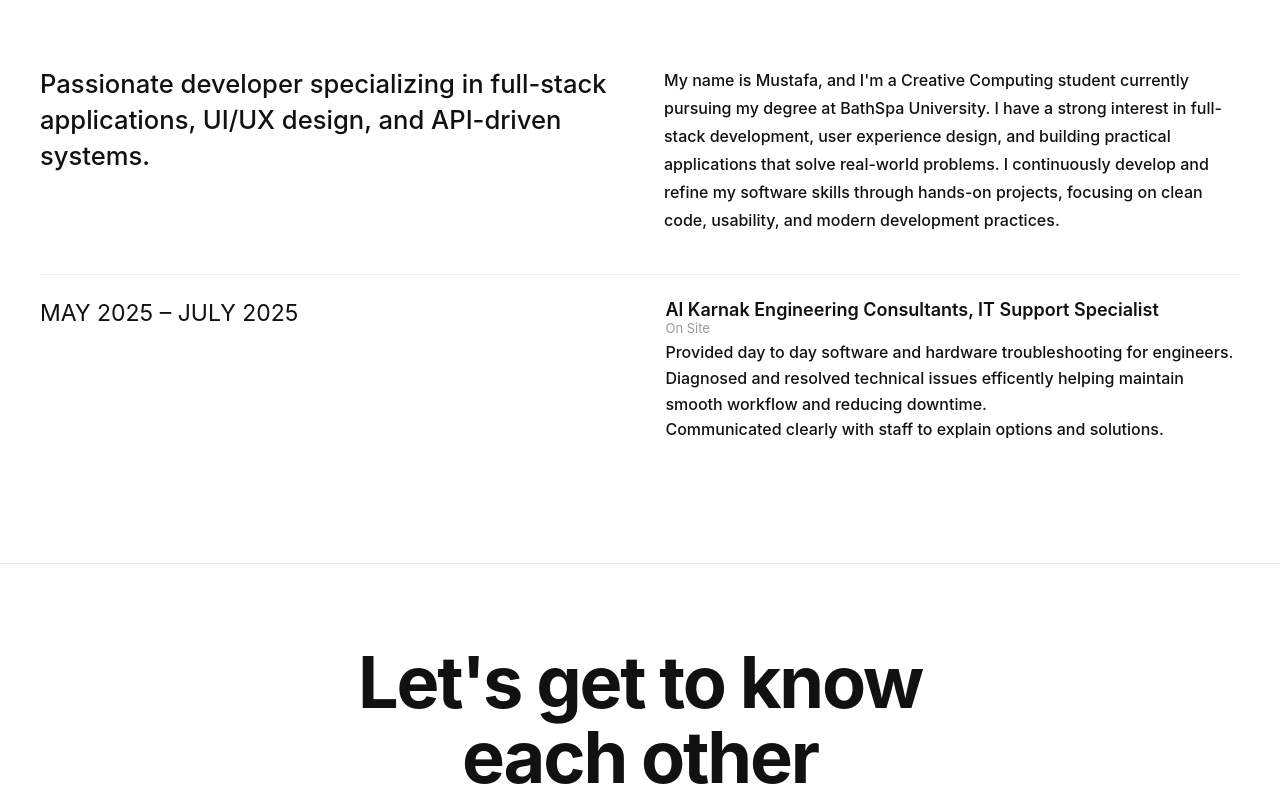
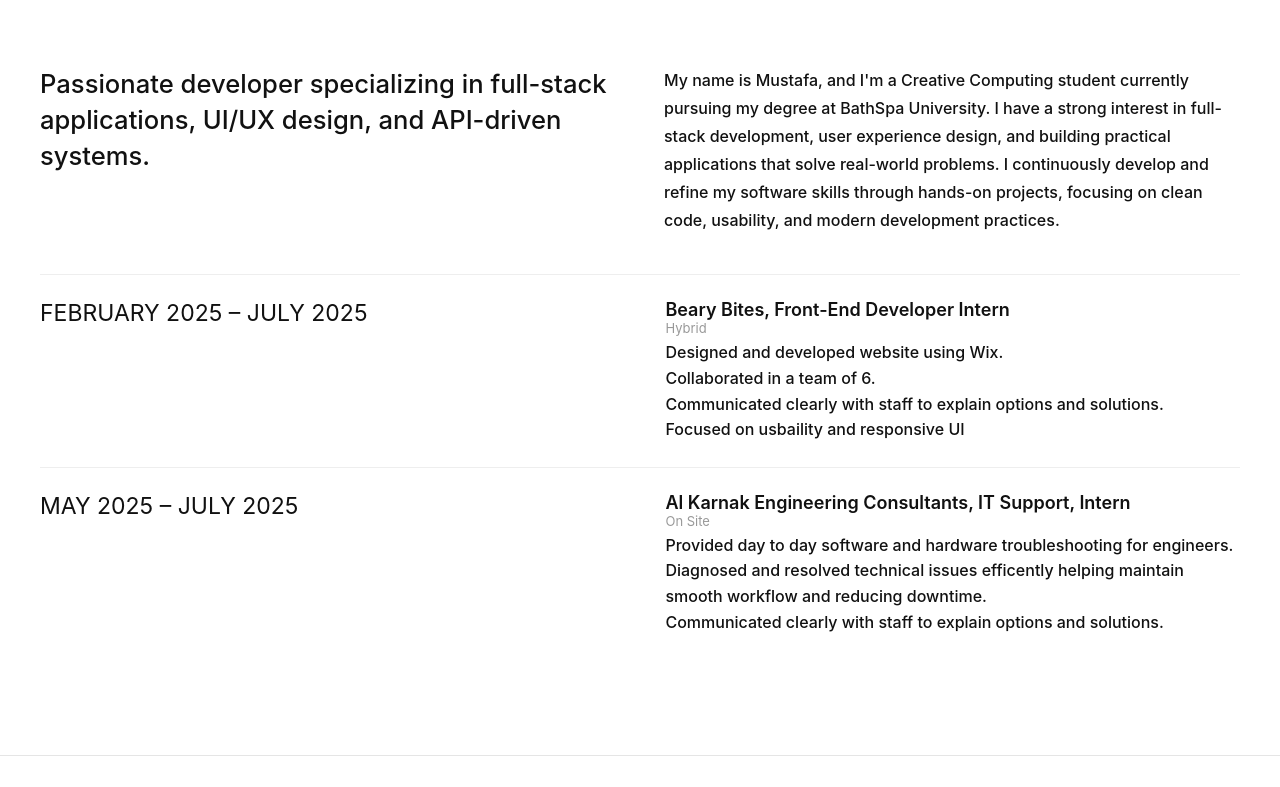
Before and after one commit to MohamedElMustafa123/Portfolio, a React (Vite) app in the folder Portfolio-website/: page / in a window 1280 px wide. Shown: the part 4052-4839 px from the top of the page. Built offline with nearby package versions, Linux system fonts and the light colour scheme.

Commit message:
Updated Projects and Work experience

```diff
--- a/Portfolio-website/src/components/About.jsx
+++ b/Portfolio-website/src/components/About.jsx
@@ -3,7 +3,8 @@ import './About.css'
 
 //array that stores work experince, add more data as you gain experience
 const experience = [
-  { years: 'MAY 2025 – JULY 2025', role: 'Al Karnak Engineering Consultants, IT Support Specialist', location: 'On Site', detail: "Provided day to day software and hardware troubleshooting for engineers. Diagnosed and resolved technical issues efficently helping maintain smooth workflow and reducing downtime. Communicated clearly with staff to explain options and solutions." },
+  { years: 'FEBRUARY 2025 – JULY 2025', role: 'Beary Bites, Front-End Developer Intern', location: 'Hybrid', detail: "Designed and developed website using Wix. Collaborated in a team of 6. Communicated clearly with staff to explain options and solutions. Focused on usbaility and responsive UI" },
+  { years: 'MAY 2025 – JULY 2025', role: 'Al Karnak Engineering Consultants, IT Support, Intern', location: 'On Site', detail: "Provided day to day software and hardware troubleshooting for engineers. Diagnosed and resolved technical issues efficently helping maintain smooth workflow and reducing downtime. Communicated clearly with staff to explain options and solutions." },
 ]
 
 
--- a/Portfolio-website/src/components/FeaturedWork.jsx
+++ b/Portfolio-website/src/components/FeaturedWork.jsx
@@ -4,6 +4,7 @@ import './FeaturedWork.css'
 import hound from '../assets/hound.png'
 import gamereview from '../assets/Gamereview.png'
 import pokemon from '../assets/pokemon.png'
+import focus from '../assets/Focusentrix.png'
 
 
 //projects in the feauted work sections can add more whenever.
@@ -16,10 +17,10 @@ const projects = [
     side: 'left'
   },
   {
-    title: 'Game Review Web app',
-    description: 'Developed a web application that allows users to favorite games, write reviews, and browse reviews from other users, with backend functionality and RESTful API integration.',
-    image: gamereview,
-    href: 'https://youtu.be/I_aFI1HI4wU',
+    title: 'Focusentrix - Focus/Producitivty Web App',
+    description: 'A productivity web app that helps users stay focused using real-time attention monitoring with MediaPipe. It includes features like a Pomodoro timer, to-do list, and focus analytics, all built with React and Tailwind CSS in a responsive design.',
+    image: focus,
+    href: 'https://focusentrix.vercel.app/',
     side: 'right'
   },
   {
```
Also changed, not shown: Portfolio-website/src/assets/Focusentrix.png (added).
